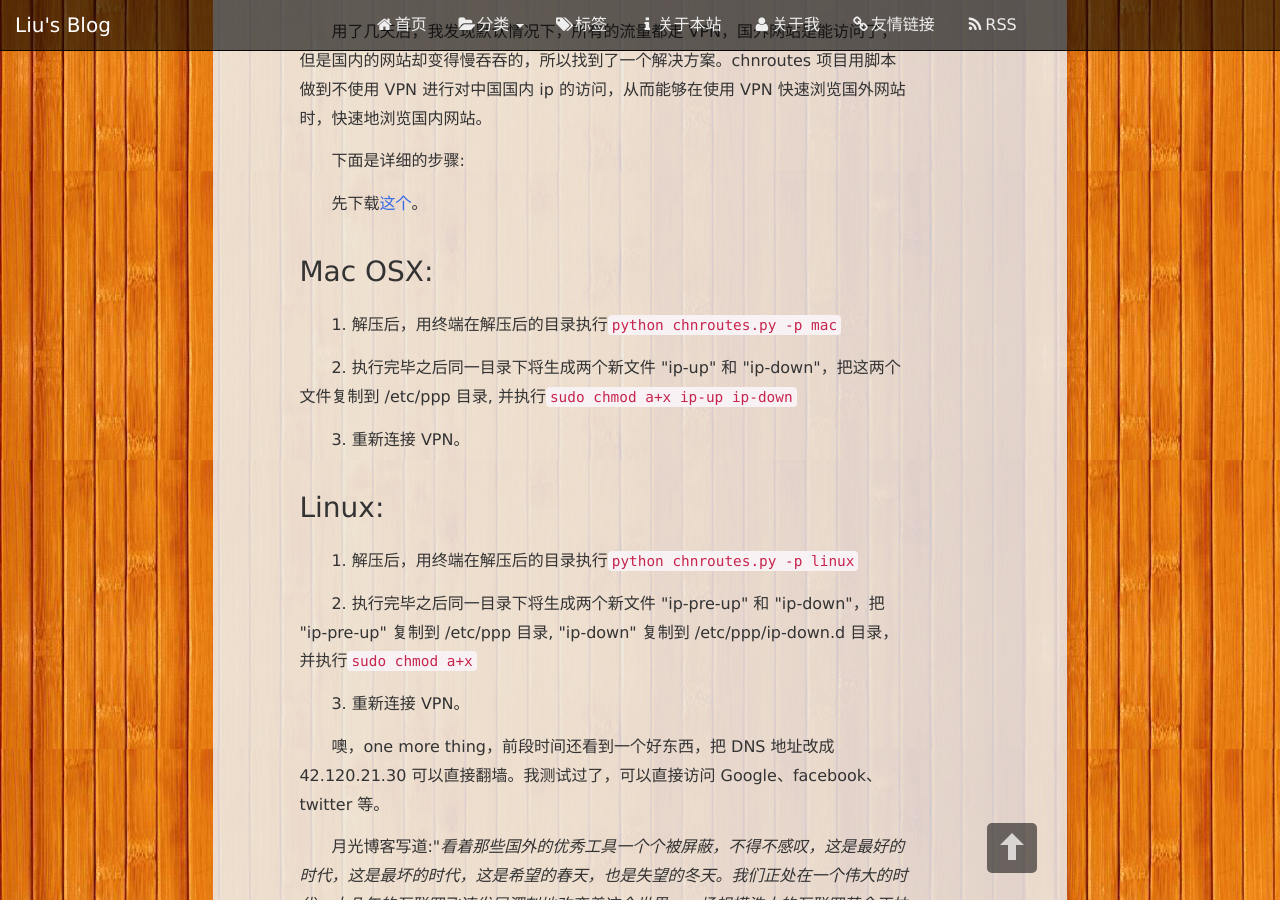
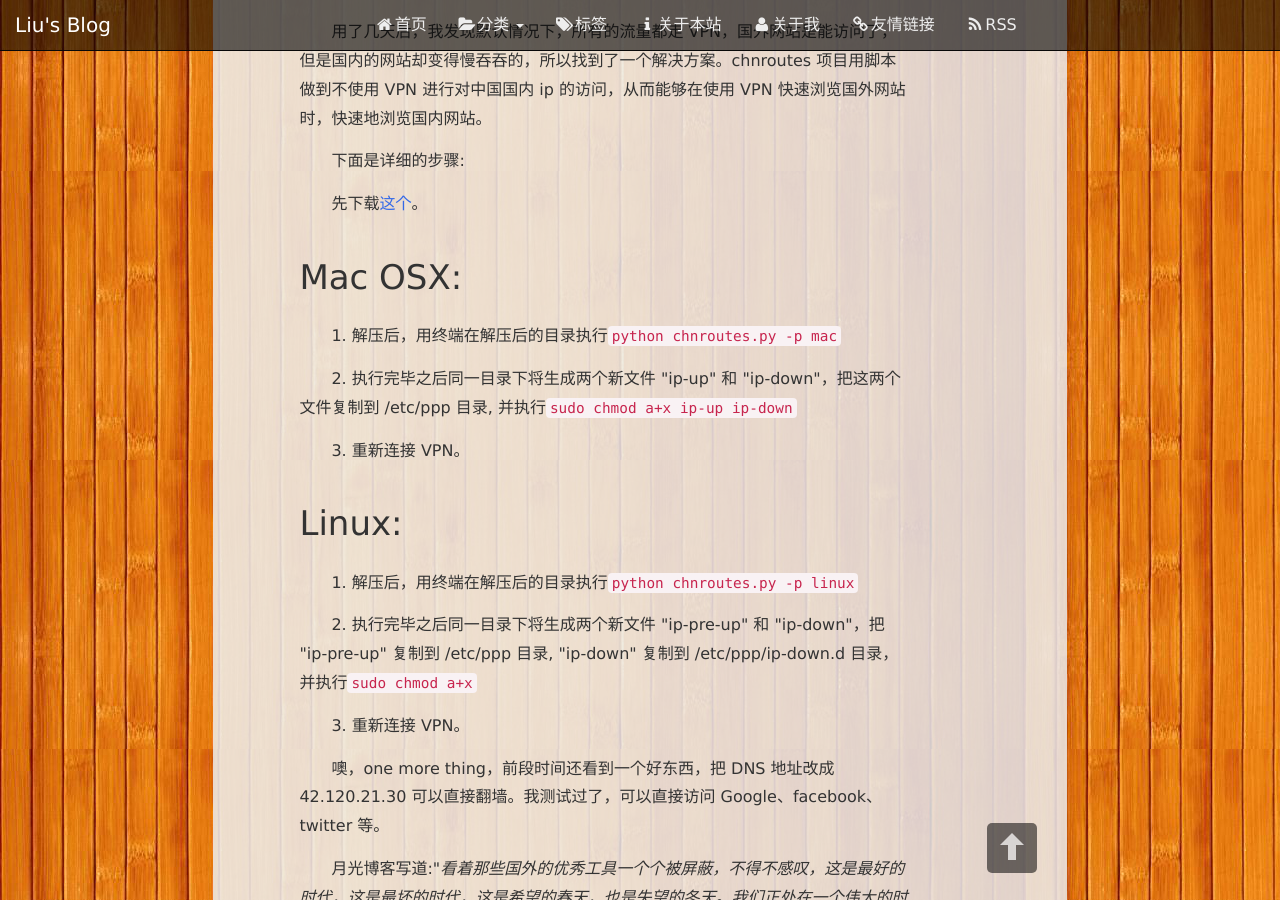
Before and after one commit to laurence6/blog, a Jekyll site: the page built from _posts/2014-07-30-01.html, in a window 1280 px wide and 900 px high, scrolled down 696 px. Built offline with Jekyll 4.4.1, drawn with Linux system fonts in a browser that asks for light colours; comment, search, counter and statistics services are not loaded.

Commit message:
update an article

```diff
--- a/_posts/2014-07-30-01.html
+++ b/_posts/2014-07-30-01.html
@@ -10,11 +10,11 @@ image:
 <p>用了几天后，我发现默认情况下，所有的流量都走 VPN，国外网站是能访问了，但是国内的网站却变得慢吞吞的，所以找到了一个解决方案。chnroutes 项目用脚本做到不使用 VPN 进行对中国国内 ip 的访问，从而能够在使用 VPN 快速浏览国外网站时，快速地浏览国内网站。</p>
 <p>下面是详细的步骤:</p>
 <p>先下载<a href="https://github.com/fivesheep/chnroutes/archive/master.zip" target="view_window">这个</a>。</p>
-<h3>Mac OSX:</h3>
+<h2>Mac OSX:</h2>
 <p>1. 解压后，用终端在解压后的目录执行<code>python chnroutes.py -p mac</code></p>
 <p>2. 执行完毕之后同一目录下将生成两个新文件 "ip-up" 和 "ip-down"，把这两个文件复制到 /etc/ppp 目录, 并执行<code>sudo chmod a+x ip-up ip-down</code></p>
 <p>3. 重新连接 VPN。</p>
-<h3>Linux:</h3>
+<h2>Linux:</h2>
 <p>1. 解压后，用终端在解压后的目录执行<code>python chnroutes.py -p linux</code></p>
 <p>2. 执行完毕之后同一目录下将生成两个新文件 "ip-pre-up" 和 "ip-down"，把 "ip-pre-up" 复制到 /etc/ppp 目录, "ip-down" 复制到 /etc/ppp/ip-down.d 目录，并执行<code>sudo chmod a+x</code></p>
 <p>3. 重新连接 VPN。</p>
```
